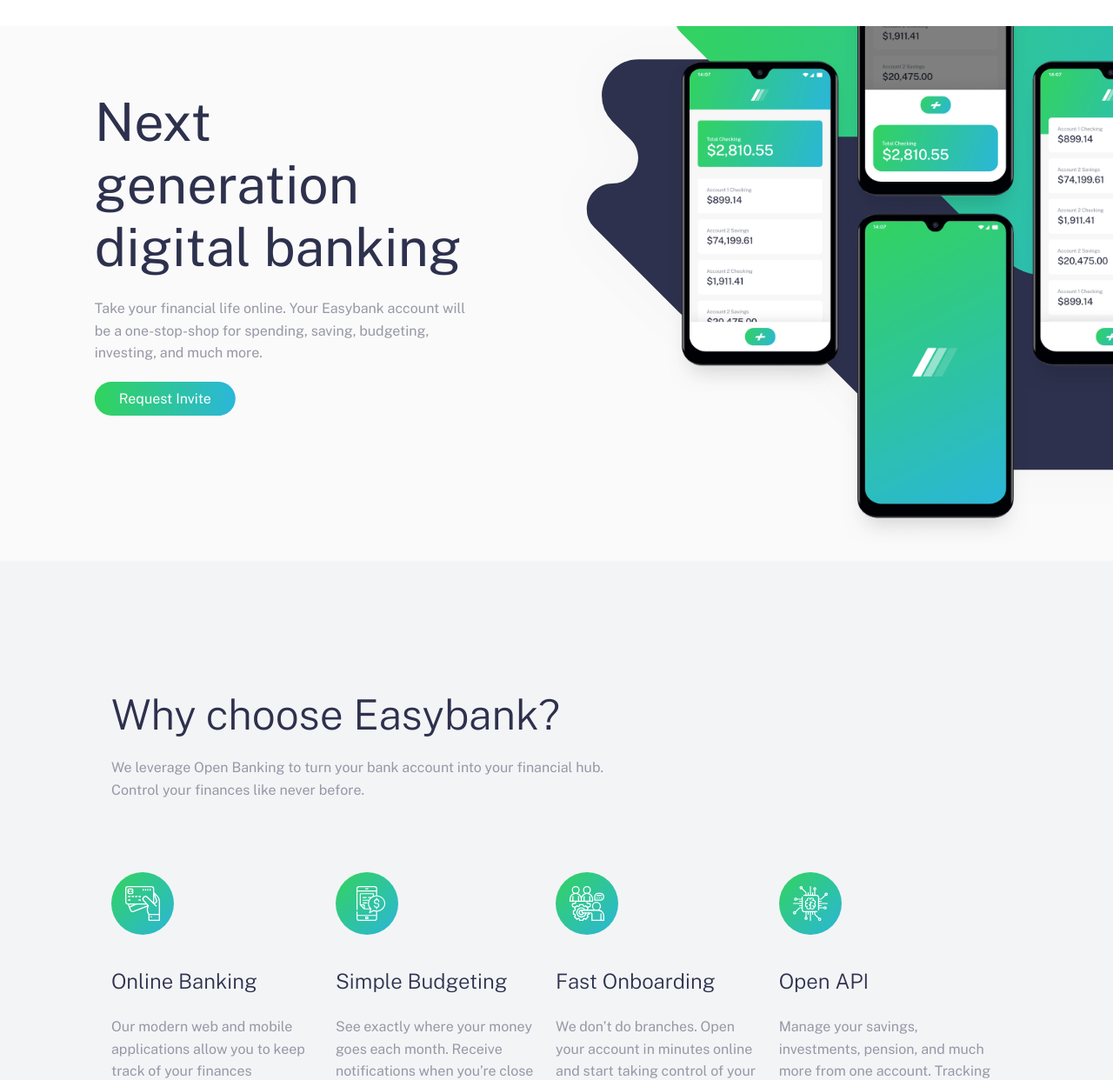
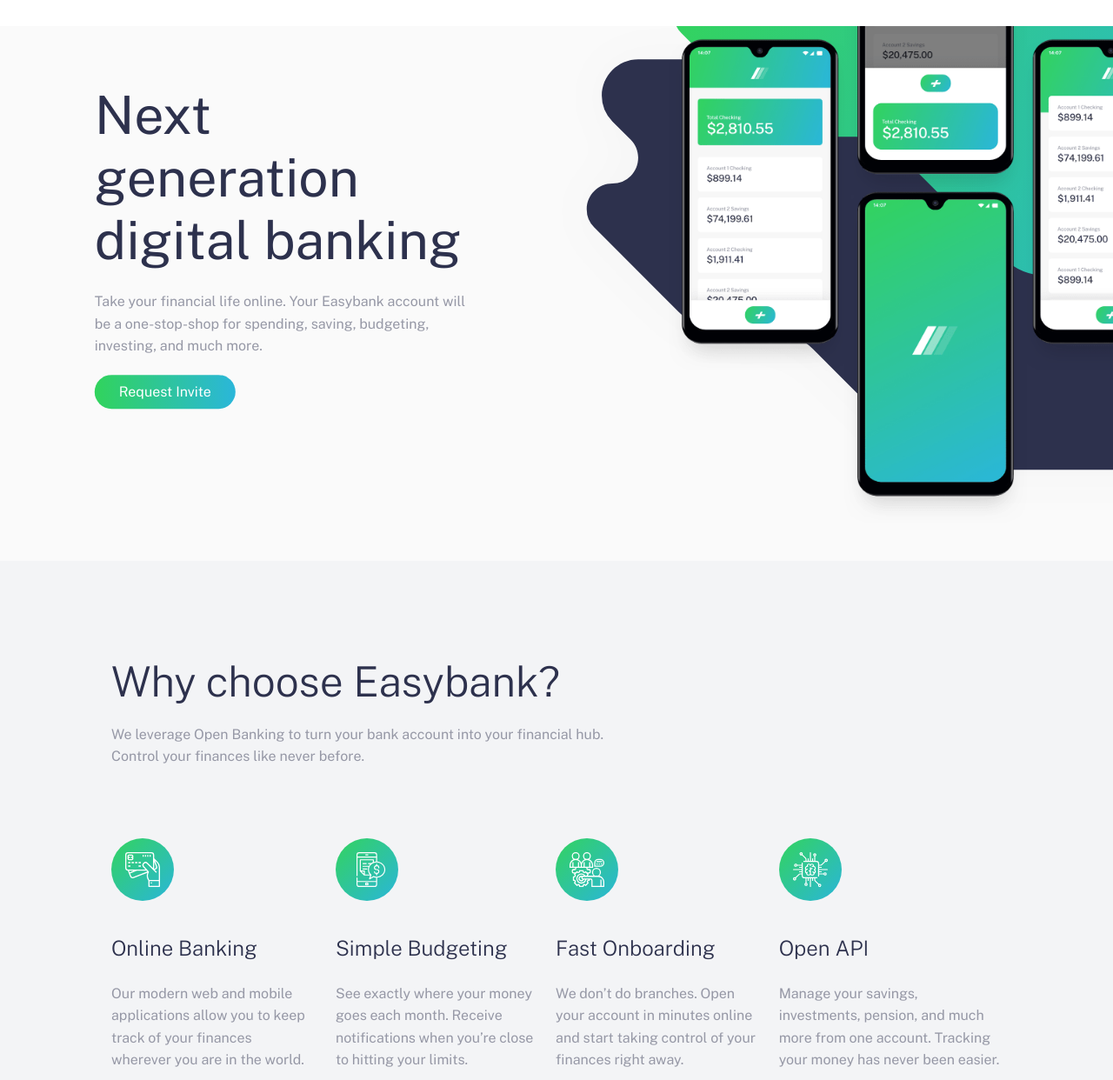
Before and after one commit to Nikhila-DN/Easybank-landing-page, a plain HTML site: page index.html in a window 1280 px wide. Shown: the part 75-1317 px from the top of the page at 87% size. Drawn offline with nearby package versions, Linux system fonts and the light colour scheme; files whose address does not match are found by name.

Commit message:
Update style.css

```diff
--- a/style.css
+++ b/style.css
@@ -97,7 +97,7 @@
     display: flex;
     flex-direction: column;
     width: 85%;
-    transform: translate(25%,0%);
+    transform: translate(25%,-2%);
 }
 
 .request_invite_btn {
@@ -136,14 +136,14 @@
 
 .mockup-img {
     width: 80%;
-    transform: translate(180px,-50px);
+    transform: translate(180px,-75px);
 }
 /* END- Details Section */
 
 /* START- Benifits Section */
 .reason {
     background-color: var(--lightGrayishBlue);
-    padding: 10%;
+    padding: 7% 10%;
 }
 .benefit {
     position: relative;
@@ -182,7 +182,7 @@
 
 /* START- Articles Section */
 .latest-articles {
-    padding: 10%;
+    padding: 7% 10%;
     background: var(--veryLightGray);
 }
 
@@ -238,7 +238,7 @@
     background-color: hsl(233, 26%, 24%);
     display: flex;
     justify-content: space-between;
-    padding: 1% 10%;
+    padding: 3% 10%;
 }
 .ft-one {
     display: flex;
```
